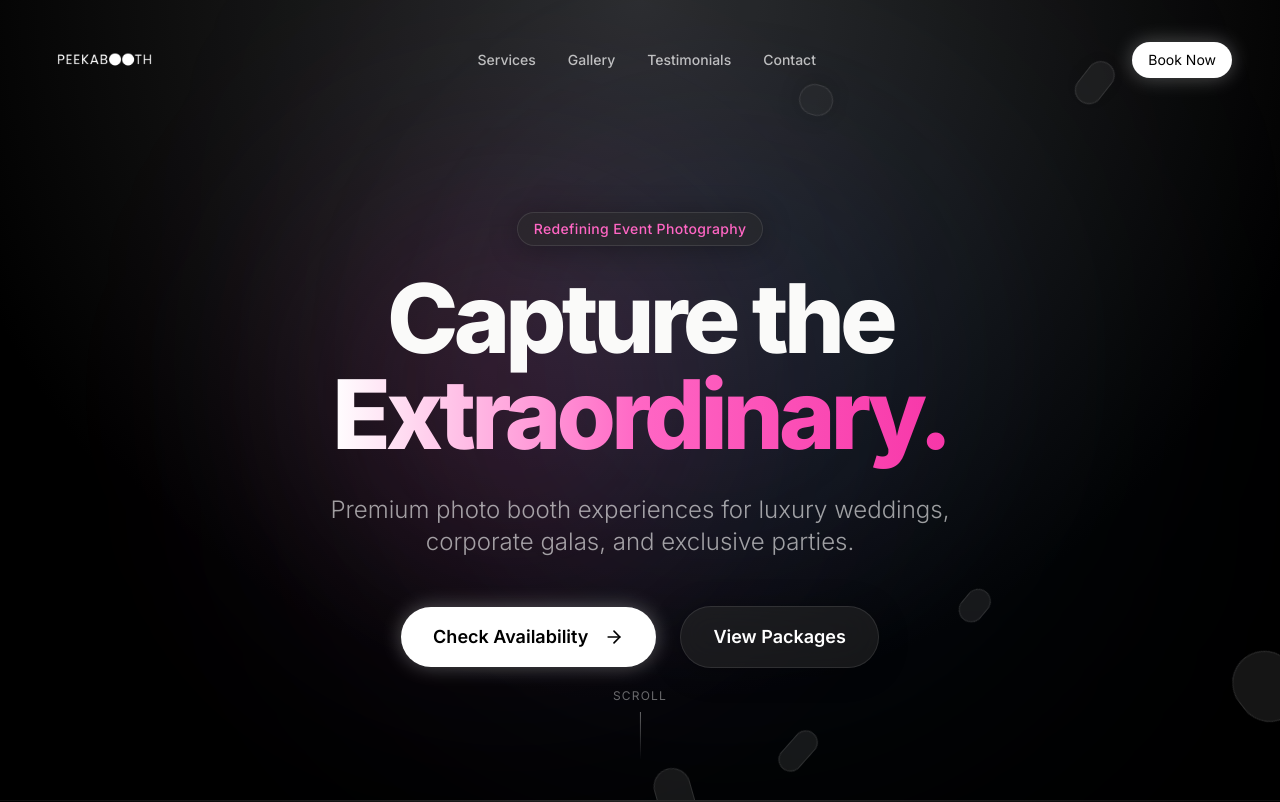
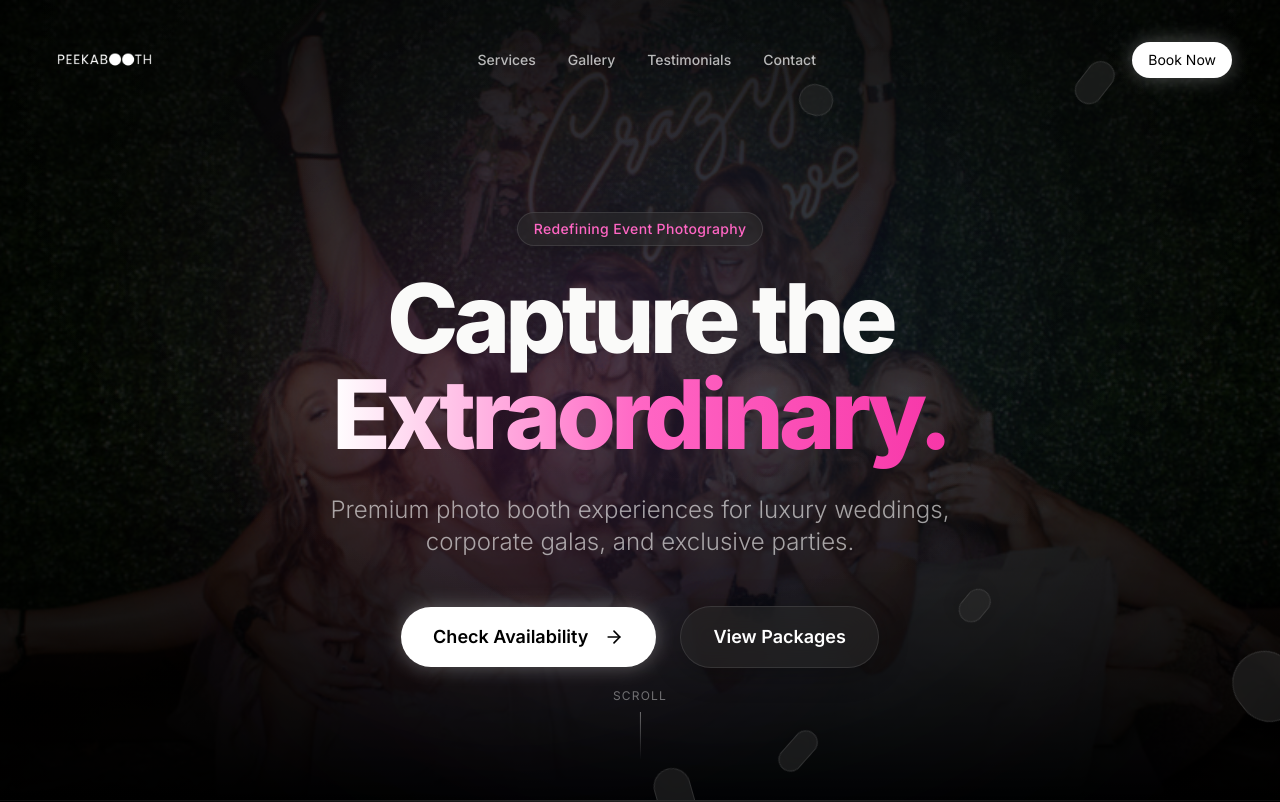
Before and after one commit to Sharmeen-Rauf/peekaboothusa, a Next.js app: page / in a window 1280 px wide. Shown: the top 802 px of the page. Built offline with nearby package versions, Linux system fonts and the light colour scheme.

Commit message:
feat: add animated Hero section with custom background and entry transitions

```diff
--- a/components/sections/Hero.tsx
+++ b/components/sections/Hero.tsx
@@ -19,6 +19,17 @@ export default function Hero() {
     <section ref={ref} className="relative h-screen flex items-center justify-center overflow-hidden pt-20">
       {/* Animated Background */}
       <div className="absolute inset-0 z-0">
+        {/* Background Image */}
+        <div className="absolute inset-0 z-0">
+          {/* eslint-disable-next-line @next/next/no-img-element */}
+          <img
+            src="/wedding-photo-booth-rental-usa.png"
+            alt="Wedding Photo Booth"
+            className="w-full h-full object-cover opacity-40"
+          />
+          <div className="absolute inset-0 bg-gradient-to-b from-black/80 via-black/50 to-background"></div>
+        </div>
+
         <div className="absolute top-1/4 left-1/4 w-96 h-96 bg-brand-neon/20 rounded-full blur-[120px] mix-blend-screen animate-pulse-slow"></div>
         <div className="absolute bottom-1/4 right-1/4 w-[30rem] h-[30rem] bg-blue-500/20 rounded-full blur-[150px] mix-blend-screen animate-pulse-slow" style={{ animationDelay: "2s" }}></div>
 
```
Also changed, not shown: public/wedding-photo-booth-rental-usa.png (added).
